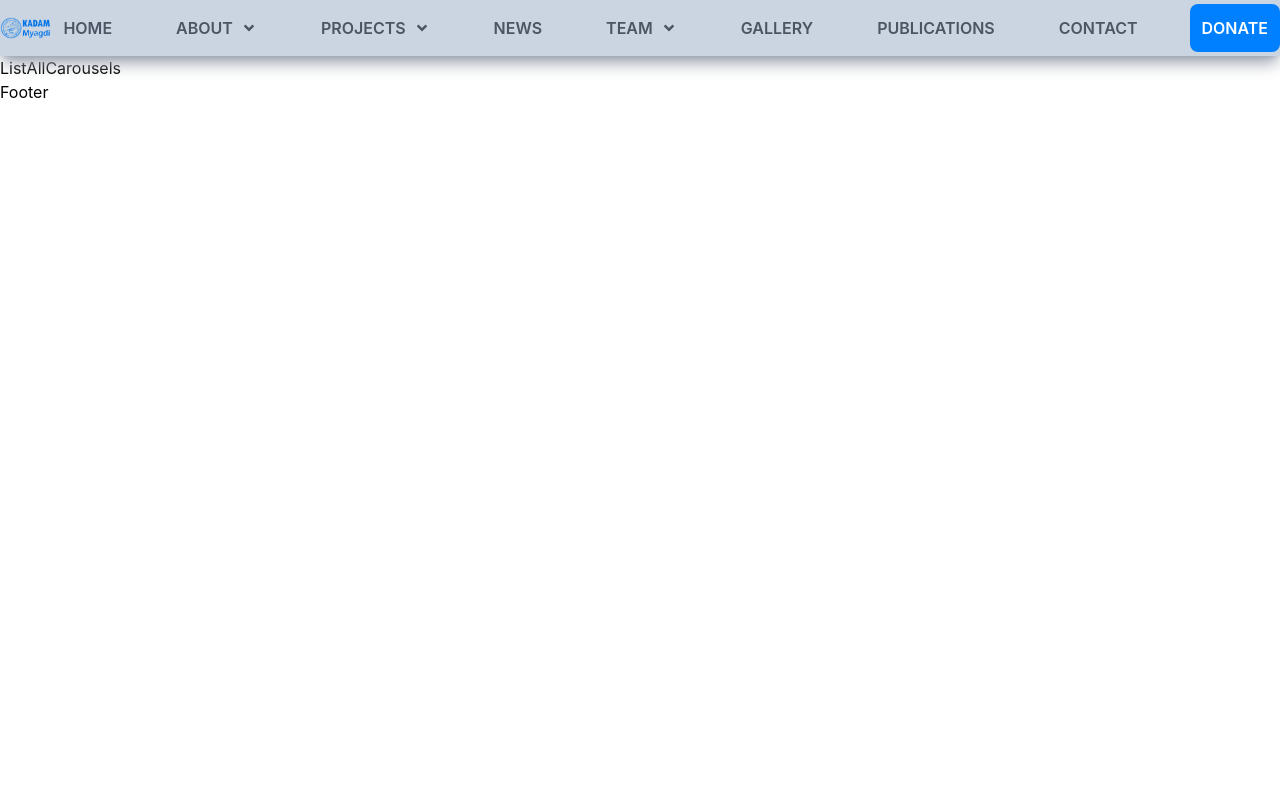
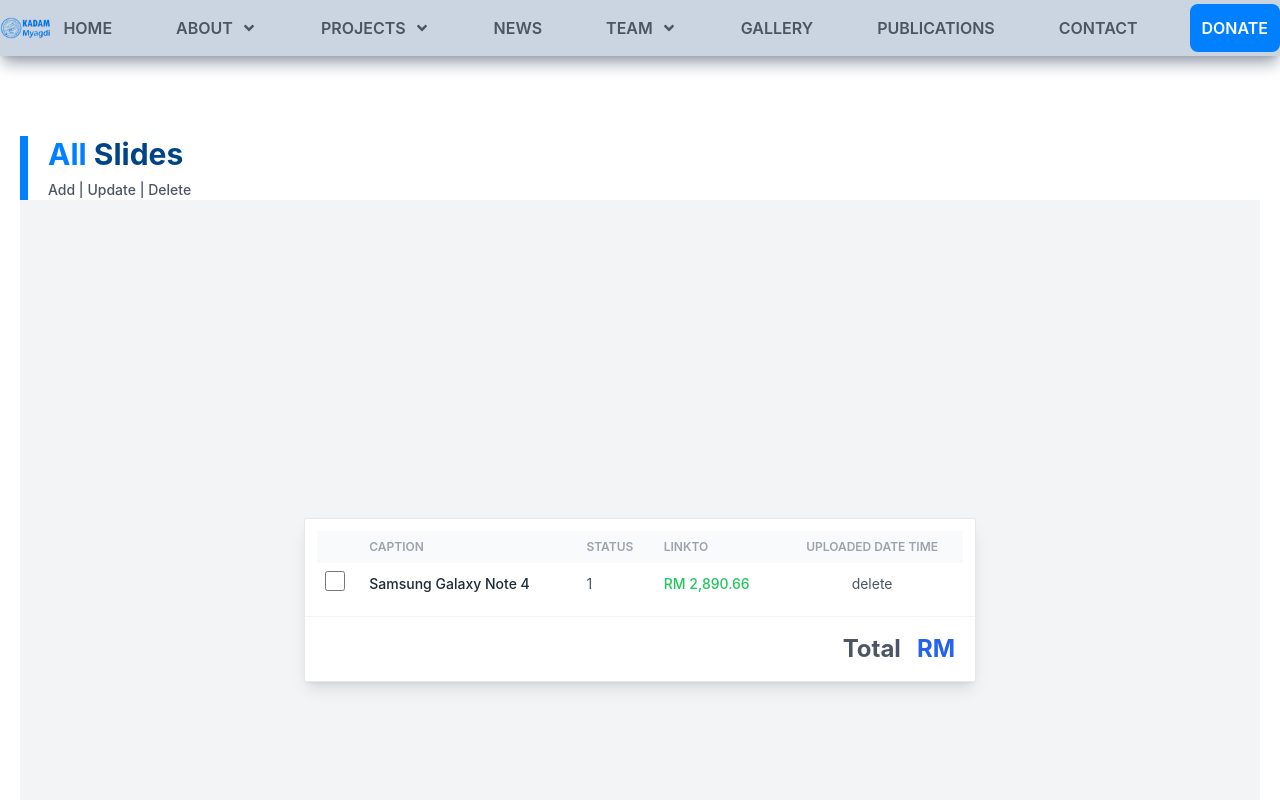
Before and after one commit to sandeshpaudel81/firebase-react, a React (Create React App) app: page /admin/carousels in a window 1280 px wide. Shown: the top 800 px of the page. Built offline with nearby package versions, Linux system fonts and the light colour scheme; no server answers.

Commit message:
admin: carousel table

```diff
--- a/src/pages/admin/ListAllCarousels.js
+++ b/src/pages/admin/ListAllCarousels.js
@@ -2,7 +2,79 @@ import React from 'react'
 
 const ListAllCarousels = () => {
   return (
-    <div>ListAllCarousels</div>
+    <div>
+        <div className='container mx-auto px-5 py-10 md:py-20'>
+            <div className='border-l-8 border-primary px-5'>
+                <h2 className='text-primary font-bold text-3xl'>All <span className='text-primaryDark'>Slides</span></h2>
+                <p className='text-gray-600 text-sm font-medium mt-2'>Add | Update | Delete</p>
+            </div>
+
+            <div class="antialiased bg-gray-100 text-gray-600 h-screen px-4" x-data="app">
+                <div class="flex flex-col justify-center h-full">
+                    <div class="w-full max-w-2xl mx-auto bg-white shadow-lg rounded-sm border border-gray-200">
+                        <div class="overflow-x-auto p-3">
+                            <table class="table-auto w-full">
+                                <thead class="text-xs font-semibold uppercase text-gray-400 bg-gray-50">
+                                    <tr>
+                                        <th></th>
+                                        <th class="p-2">
+                                            <div class="font-semibold text-left">Caption</div>
+                                        </th>
+                                        <th class="p-2">
+                                            <div class="font-semibold text-left">Status</div>
+                                        </th>
+                                        <th class="p-2">
+                                            <div class="font-semibold text-left">LinkTo</div>
+                                        </th>
+                                        <th class="p-2">
+                                            <div class="font-semibold text-center">Uploaded Date Time</div>
+                                        </th>
+                                    </tr>
+                                </thead>
+
+                                <tbody class="text-sm divide-y divide-gray-100">
+                                    <tr>
+                                        <td class="p-2">
+                                            <input type="checkbox" class="w-5 h-5" value="id-1"/>
+                                        </td>
+                                        <td class="p-2">
+                                            <div class="font-medium text-gray-800">
+                                                Samsung Galaxy Note 4
+                                            </div>
+                                        </td>
+                                        <td class="p-2">
+                                            <div class="text-left">1</div>
+                                        </td>
+                                        <td class="p-2">
+                                            <div class="text-left font-medium text-green-500">
+                                                RM 2,890.66
+                                            </div>
+                                        </td>
+                                        <td class="p-2">
+                                            <div class="flex justify-center">
+                                                <button>
+                                                    delete
+                                                </button>
+                                            </div>
+                                        </td>
+                                    </tr>
+                                </tbody>
+                            </table>
+                        </div>
+
+                        <div class="flex justify-end font-bold space-x-4 text-2xl border-t border-gray-100 px-5 py-4">
+                            <div>Total</div>
+                            <div class="text-blue-600">RM <span x-text="total.toFixed(2)"></span></div>
+                        </div>
+
+                        <div class="flex justify-end">
+                            <input type="hidden" class="border border-black bg-gray-50" x-model="selected" />
+                        </div>
+                    </div>
+                </div>
+            </div>
+        </div>
+    </div>
   )
 }
 
```
